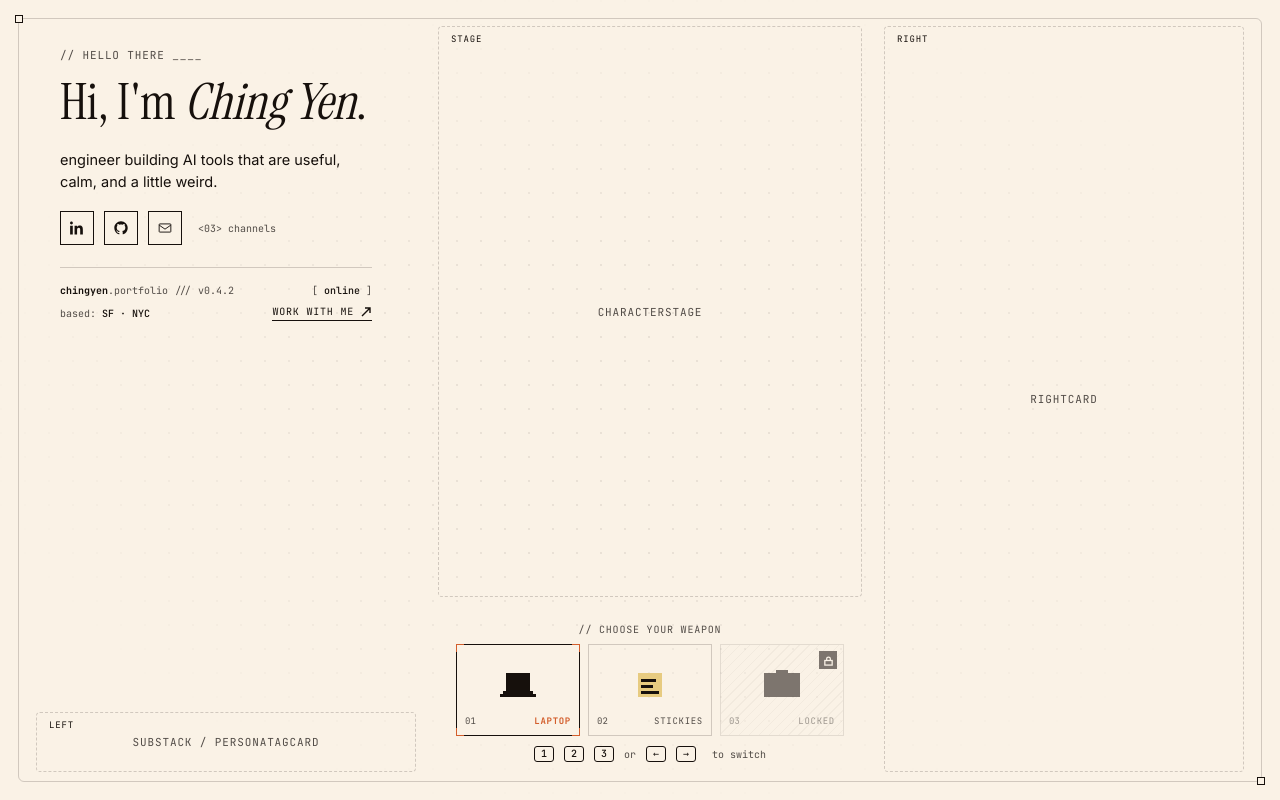
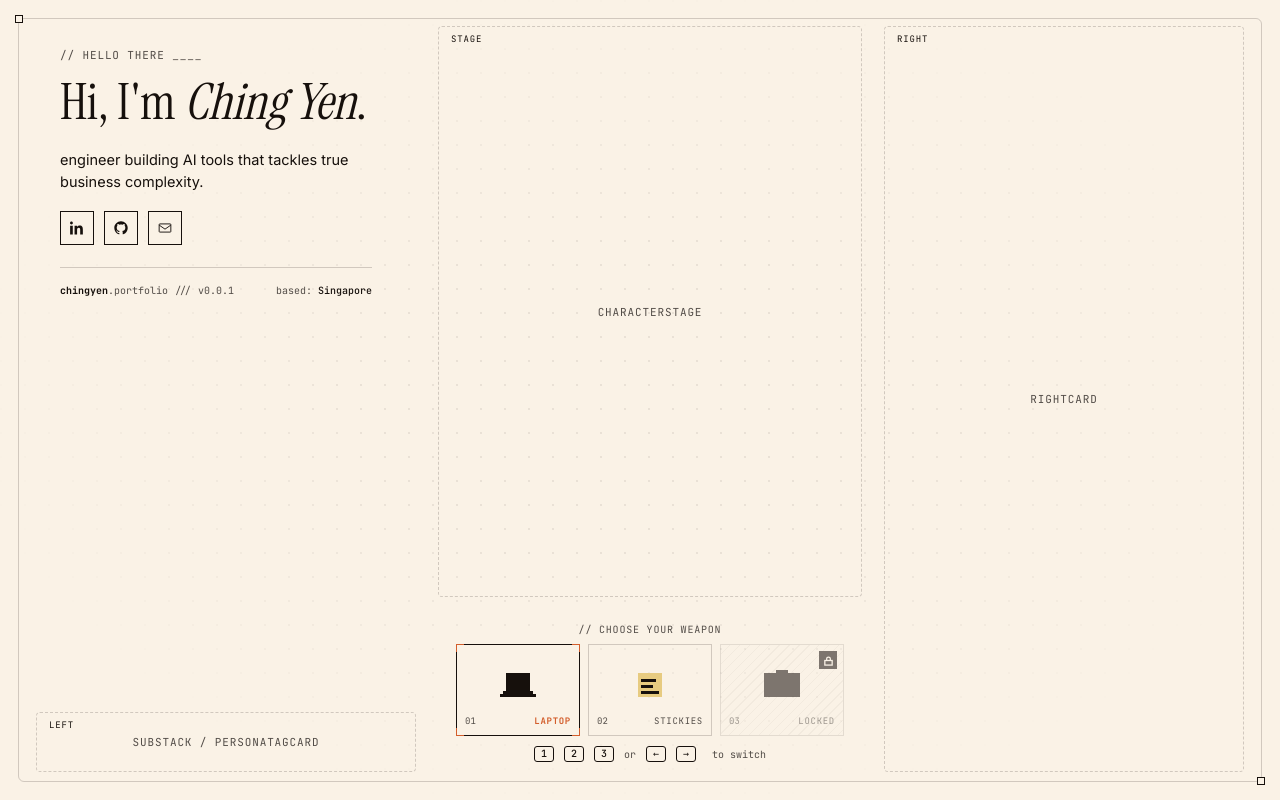
Before and after one commit to fcyen/chingyen-portfolio, a React (Vite) app: page / in a window 1280 px wide. Built offline with nearby package versions, Linux system fonts and the light colour scheme.

Commit message:
Copy edits and some UI tweaks

```diff
--- a/src/components/HeroCard.tsx
+++ b/src/components/HeroCard.tsx
@@ -9,7 +9,6 @@ import styles from "./HeroCard.module.css";
  * meta strip with version + location. Persistent across personas; only the
  * `summary` paragraph swaps with the active persona.
  *
- * All href values are placeholders — the user will provide real URLs.
  */
 
 type SocialDef = {
@@ -19,9 +18,9 @@ type SocialDef = {
 };
 
 const SOCIALS: readonly SocialDef[] = [
-  { label: "linkedin", href: "#", Icon: LinkedInIcon },
-  { label: "github", href: "#", Icon: GithubIcon },
-  { label: "email", href: "#", Icon: MailIcon },
+  { label: "linkedin", href: "https://www.linkedin.com/in/foo-ching-yen/", Icon: LinkedInIcon },
+  { label: "github", href: "https://github.com/fcyen/", Icon: GithubIcon },
+  { label: "email", href: "mailto:chingyenfoo@gmail.com", Icon: MailIcon },
 ];
 
 export default function HeroCard({ persona }: { persona: Persona }) {
@@ -42,15 +41,14 @@ export default function HeroCard({ persona }: { persona: Persona }) {
           <a
             key={label}
             href={href}
+            target="_blank"
+            rel="noopener noreferrer"
             aria-label={label}
             className={styles.socialLink}
           >
             <Icon />
           </a>
         ))}
-        <span className={`mono ${styles.socialMeta}`}>
-          {"<"}03{">"} channels
-        </span>
       </div>
 
       <div className={styles.meta}>
@@ -59,19 +57,11 @@ export default function HeroCard({ persona }: { persona: Persona }) {
             <b>chingyen</b>
             <span className={styles.versionDim}>.portfolio</span>{" "}
             <span className={styles.versionDim}>///</span>{" "}
-            <span className={styles.versionDim}>v0.4.2</span>
+            <span className={styles.versionDim}>v0.0.1</span>
           </span>
-          <span className={`ticker ${styles.statusOnline}`}>
-            [ <b>online</b> ]
+          <span className={`ticker ${styles.based}`}>
+            based: <b>Singapore</b>
           </span>
-        </div>
-        <div className={styles.metaRow}>
-          <span className={`ticker ${styles.based}`}>
-            based: <b>SF · NYC</b>
-          </span>
-          <a href="#" className="arrow-link" style={{ fontSize: 10 }}>
-            work with me <ArrowSE />
-          </a>
         </div>
       </div>
     </div>
--- a/src/components/WeaponSelector.tsx
+++ b/src/components/WeaponSelector.tsx
@@ -83,7 +83,7 @@ function Tile({
       }}
       aria-pressed={active}
       aria-disabled={locked}
-      title={locked ? "locked — coming soon" : def.label}
+      title={locked ? "level locked - stay tuned!" : def.label}
       className={classes}
     >
       {active && (
--- a/src/lib/personaContent.ts
+++ b/src/lib/personaContent.ts
@@ -15,14 +15,14 @@ export type PersonaContent = {
 export const PERSONA_CONTENT: Record<Persona, PersonaContent> = {
   builder: {
     heroSummary:
-      "engineer building AI tools that are useful, calm, and a little weird.",
+      "engineer building AI tools that tackles true business complexity.",
   },
   crafter: {
     heroSummary:
-      "designer who likes systems, sticky notes, and the slow craft of getting it right.",
+      "designer who designs with restraints and crafts with intention.",
   },
   explorer: {
     heroSummary:
-      "photographer with a soft spot for golden hour and unfamiliar streets.",
+      "photographer who chases the golden hour in unfamiliar lands.",
   },
 };
```
